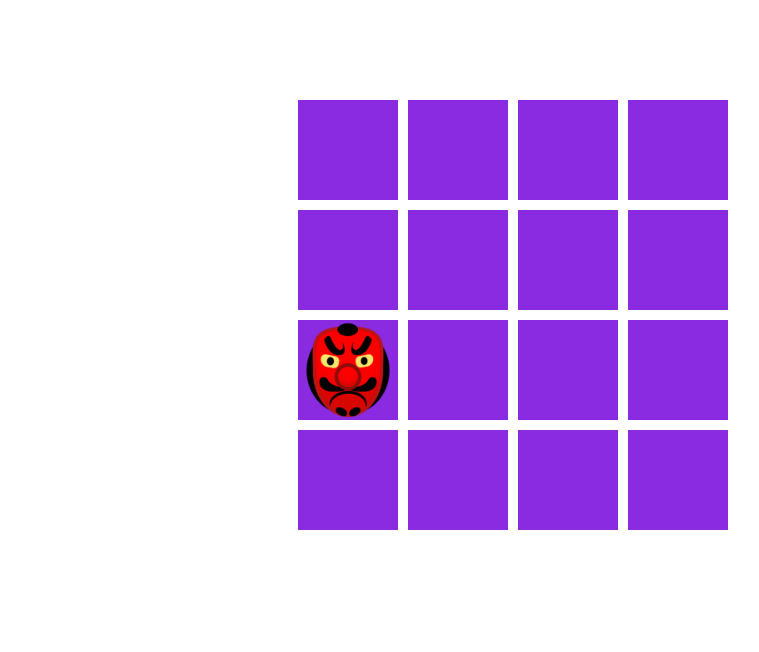
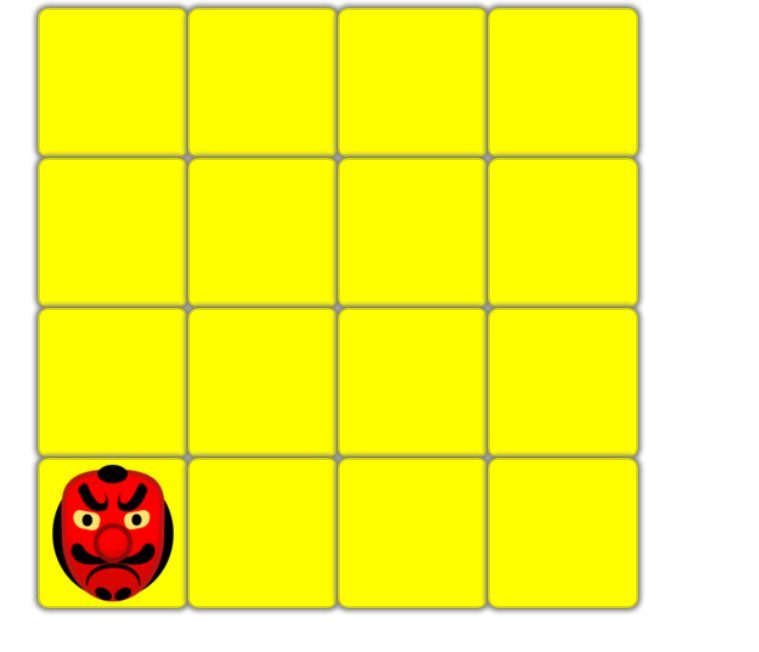
Before and after one commit to ElenaKareva/dom, a plain HTML site: page index.html in a window 1280 px wide. Shown: the whole page, without its empty margins (302-1061 px from the left). Drawn offline with Linux system fonts and the light colour scheme.

Commit message:
Add files via upload

```diff
--- a/index.html
+++ b/index.html
@@ -1 +1 @@
-<!doctype html><html lang="en"><head><meta charset="UTF-8"><meta name="viewport" content="width=device-width,initial-scale=1"><meta http-equiv="X-UA-Compatible" content="ie=edge"><title>Game</title><script defer="defer" src="main.js"></script><link href="main.css" rel="stylesheet"></head><body><div id="game-container"><div class="box spacing" data-id="0"></div><div class="box spacing" data-id="1"></div><div class="box spacing" data-id="2"></div><div class="box" data-id="3"></div><br><div class="box spacing" data-id="4"></div><div class="box spacing" data-id="5"></div><div class="box spacing" data-id="6"></div><div class="box" data-id="7"></div><div class="box spacing" data-id="8"></div><div class="box spacing" data-id="9"></div><div class="box spacing" data-id="10"></div><div class="box" data-id="11"></div><div class="box spacing" data-id="12"></div><div class="box spacing" data-id="13"></div><div class="box spacing" data-id="14"></div><div class="box" data-id="15"></div></div><div id="goblin" class="hide"><img src="2dbd01ce16c0fa83cb67.png" class="goblin"></div></body></html>
+<!doctype html><html lang="en"><head><meta charset="UTF-8"><meta name="viewport" content="width=device-width,initial-scale=1"><meta http-equiv="X-UA-Compatible" content="ie=edge"><title>Document</title><script defer="defer" src="main.js"></script><link href="main.css" rel="stylesheet"></head><body><div class="container" id="field"><div class="hole"></div><div class="hole"></div><div class="hole"></div><div class="hole"></div><div class="hole"></div><div class="hole"></div><div class="hole"></div><div class="hole"></div><div class="hole"></div><div class="hole"></div><div class="hole"></div><div class="hole"></div><div class="hole"></div><div class="hole"></div><div class="hole"></div><div class="hole"></div></div></body></html>
--- a/main.css
+++ b/main.css
@@ -1,38 +1,26 @@
-body {
-    margin:0;
-    padding:0;
-  }
-  #game-container {
-    overflow:hidden;
-    width:430px;
-    position: absolute;
-    margin: 0 auto;
-    left: 600px;
-    top: 100px;
 
-  }
-  .box {
-    width:100px;
-    height:100px;
-    float:left;
-    background-color: blueviolet;
-    margin-bottom:10px;
-  }
+.container {
+  display: flex;
+  width: 600px;
+  height: auto;
+  justify-content: space-between;
+  flex-wrap: wrap;
+  margin: auto;
+}
 
-  .spacing {
-    margin-right:10px;
-  }
-  #goblin {
-    width: 100px;
-    height: 100px;
-  }
+.hole {
+  border: solid 2px #7a70144d;
+  border-radius: 10px;
+  box-shadow: 0px 0px 5px 3px grey;
+  width: 150px;
+  height: 150px;
+  background-color: yellow;
+  text-align: center;
+  box-sizing: border-box;
+}
 
-  .hide {
-    display: none;
-  }
-  .goblin {
-    margin:0;
-    padding:0;
-    width: 100px;
-    height: 100px;
-  }
+.goblin {
+  width: 100%;
+  height: 100%;
+  object-fit: contain;
+}
```
Also changed, not shown: main.js.
